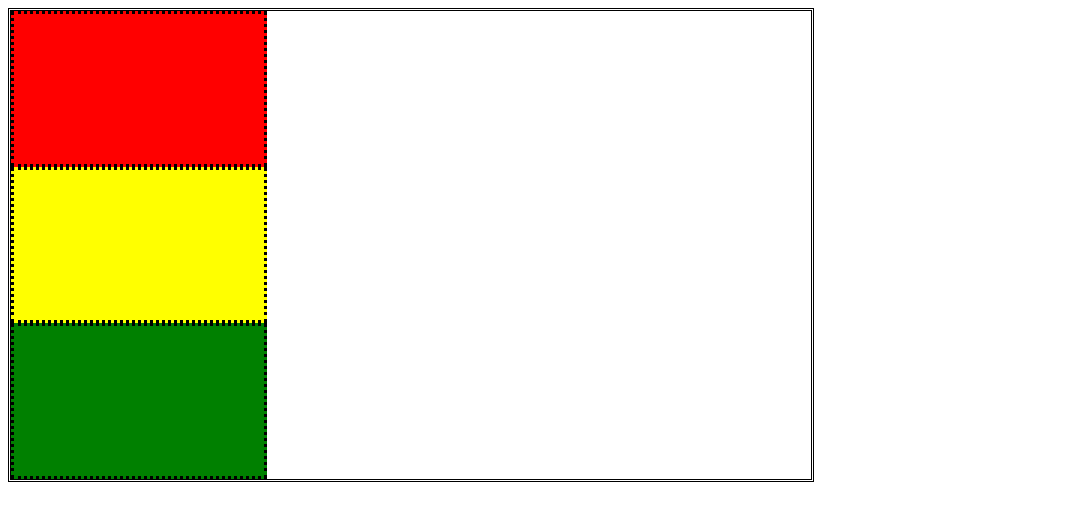
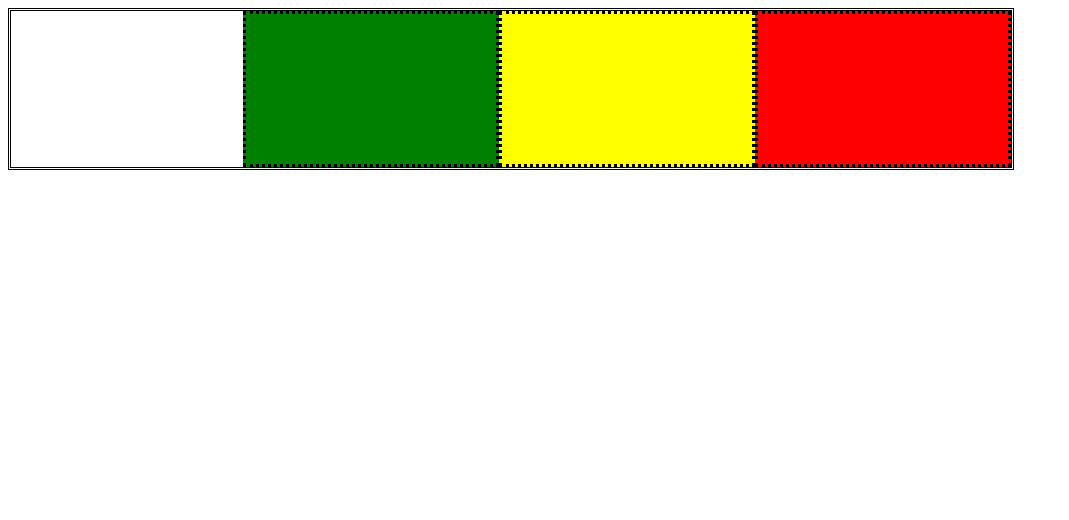
Before and after one commit to rodriguezadriana/floot, a plain HTML site: page index.html in a window 1280 px wide. Shown: the whole page, without its empty margins (0-1069 px from the left). Drawn offline with Linux system fonts and the light colour scheme.

Commit message:
flotando

```diff
--- a/clss.css
+++ b/clss.css
@@ -1,8 +1,13 @@
-div{
+div>div{
 
 	border-style: double;
 	width: 800px;
+	float: right;
 
+}
+.papa{
+	border-style: double;
+	width: 1000px;
 
 }
 
@@ -10,16 +15,25 @@ div{
 
 	border-style: dotted;
 	background-color: red;
-
 	height:150px;
 	width: 250px;
+
 
 
 }
 .amarillo{
 	background-color: yellow;
+
 }
 
 .verde{
 	background-color: green;
 }
+.clearfix:before, .clearfix:after{
+	content: "";
+	display:table;
+}
+
+.clearfix:after{
+	clear:both;
+}
--- a/index.html
+++ b/index.html
@@ -7,7 +7,7 @@
 
 	</head>
 
-        <div>
+        <div class="clearfix papa">
 			<div class="adentro"></div>
 			<div class="adentro amarillo"></div>
 			<div class="adentro verde"></div>
```
